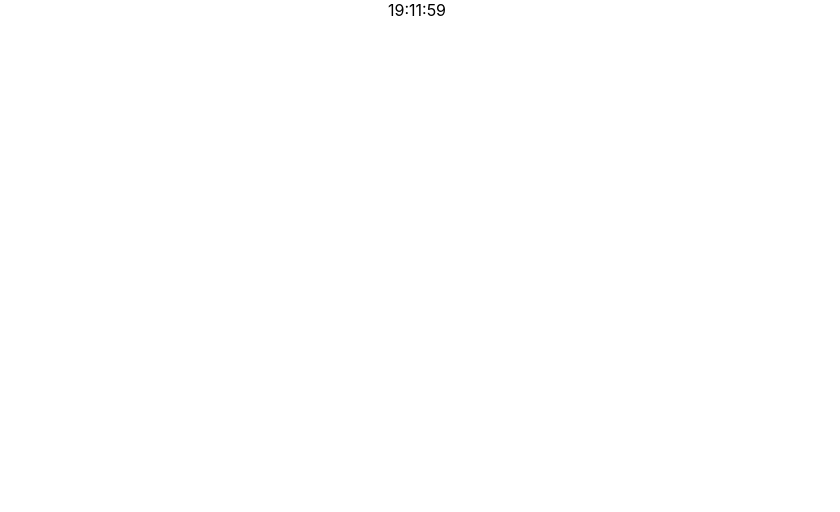
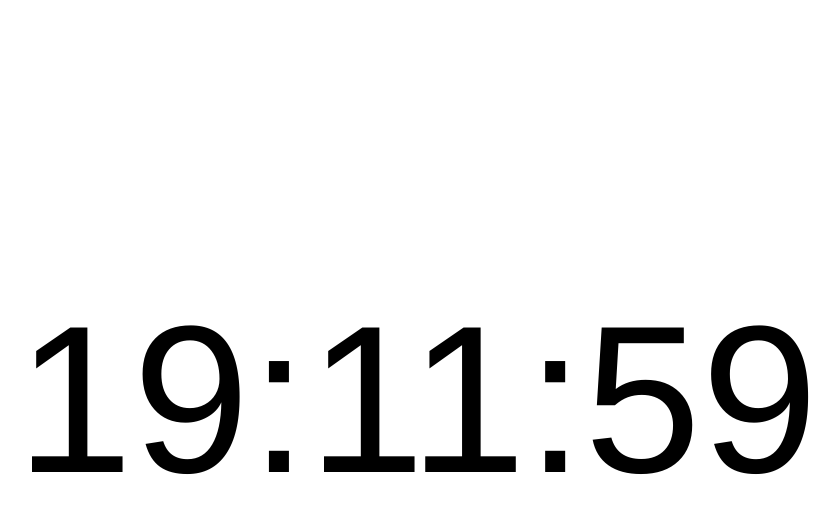
Before and after one commit to sanjsanj/react-simple-time, a React (Create React App) app: page / in a window 1280 px wide. Shown: the top 512 px of the page, without its empty margins (223-1063 px from the left). Built offline with nearby package versions, Linux system fonts and the light colour scheme.

Commit message:
Layout size and position of time

```diff
--- a/src/App.css
+++ b/src/App.css
@@ -1,32 +1,14 @@
-.App {
-  text-align: center;
+.st__container {
+  display: flex;           /* establish flex container */
+  flex-direction: column;  /* make main axis vertical */
+  justify-content: center; /* center items vertically, in this case */
+  align-items: center;     /* center items horizontally, in this case */
+  height: 100vh;
 }
 
-.App-logo {
-  animation: App-logo-spin infinite 20s linear;
-  height: 40vmin;
+.st__time {
+  font-family: helvetica;
+  text-align: center;
+  font-weight: 100;
+  font-size: 210px;
 }
-
-.App-header {
-  background-color: #282c34;
-  min-height: 100vh;
-  display: flex;
-  flex-direction: column;
-  align-items: center;
-  justify-content: center;
-  font-size: calc(10px + 2vmin);
-  color: white;
-}
-
-.App-link {
-  color: #61dafb;
-}
-
-@keyframes App-logo-spin {
-  from {
-    transform: rotate(0deg);
-  }
-  to {
-    transform: rotate(360deg);
-  }
-}
--- a/src/App.js
+++ b/src/App.js
@@ -30,8 +30,10 @@ class App extends Component {
 
   render() {
     return (
-      <div className="App">
-        {this.state.hours}:{this.state.minutes}:{this.state.seconds}
+      <div className="st__container">
+        <h1 className="st__time">
+          {this.state.hours}:{this.state.minutes}:{this.state.seconds}
+        </h1>
       </div>
     );
   }
```
